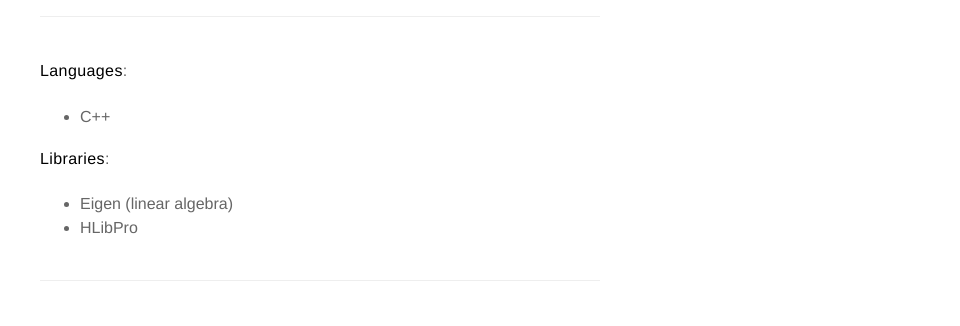
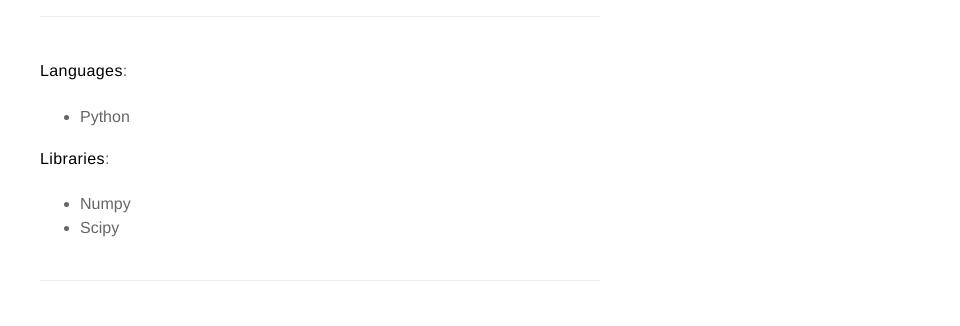
Before and after one commit to sahilgupta2105/sahilgupta2105.github.io, a Jekyll site: the page built from _posts/2019-01-10-project4.markdown, in a window 1280 px wide. Shown: the part 337-663 px from the top of the page, without its empty margins (320-1280 px from the left). Built offline with Jekyll 4.4.1, drawn with Linux system fonts in a browser that asks for light colours.

Commit message:
project4

```diff
--- a/_posts/2019-01-10-project4.markdown
+++ b/_posts/2019-01-10-project4.markdown
@@ -18,11 +18,11 @@ This was a course project for Computer Modeling & Simulation course taught by Pr
 ---
 
 **Languages**:
-- C++
+- Python
 
 **Libraries**:
-- Eigen (linear algebra)
-- HLibPro
+- Numpy
+- Scipy
 
 ---
 
```
